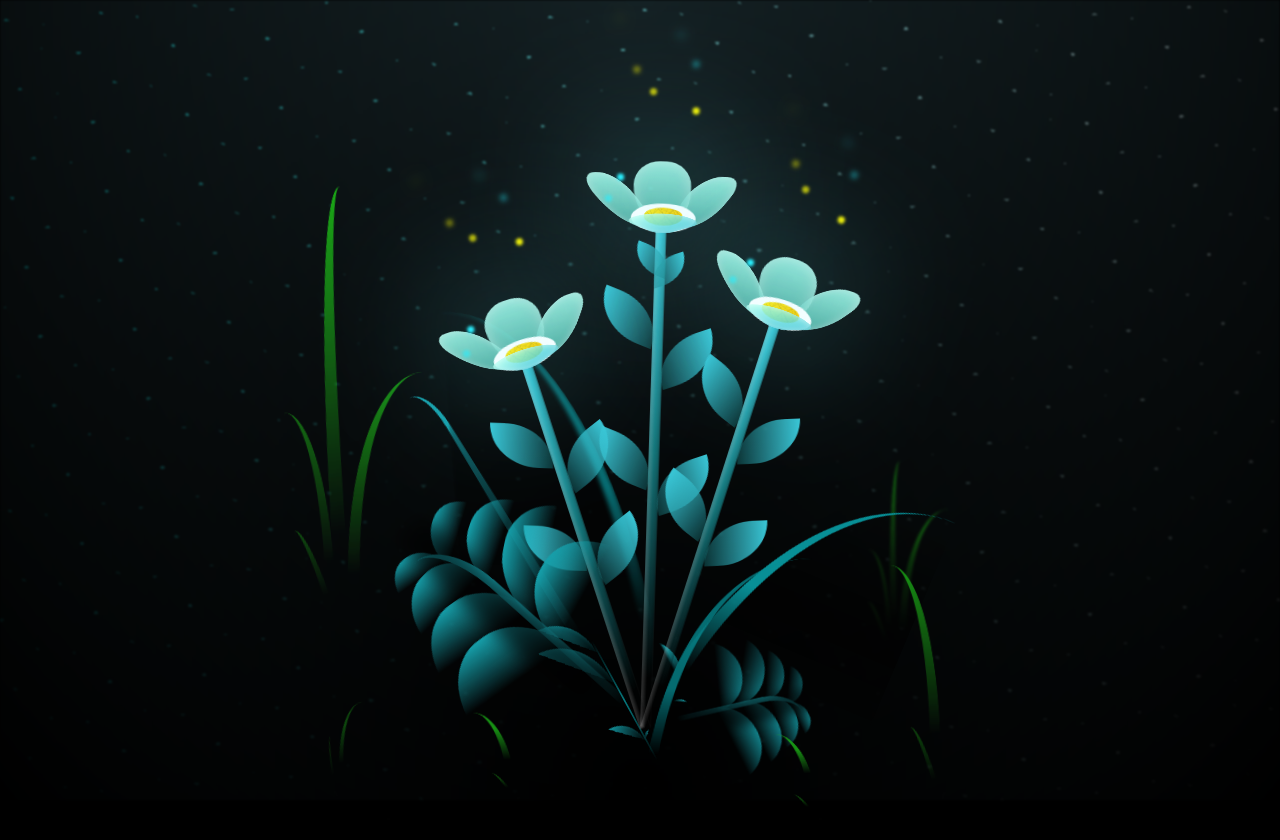
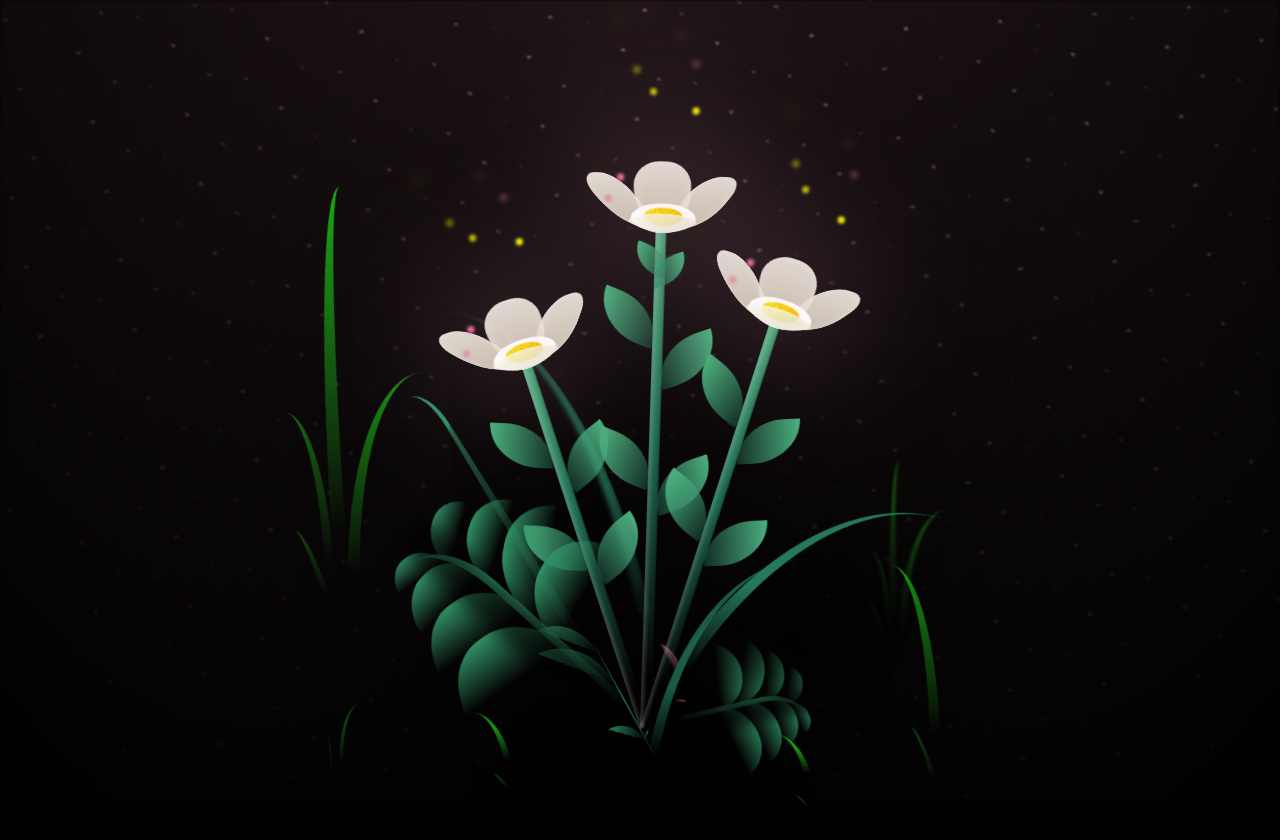
Before and after one commit to VenukIndrapala/ineedsleep, a plain HTML site: page index.html in a window 1280 px wide. Drawn offline with Linux system fonts and the light colour scheme.

Commit message:
Update background colors and gradients in style.css

```diff
--- a/style.css
+++ b/style.css
@@ -28,7 +28,7 @@ body {
   width: 100%;
   height: 100%;
   filter: blur(0.1vmin);
-  background-image: radial-gradient(ellipse at top, transparent 0%, var(--dark-color)), radial-gradient(ellipse at bottom, var(--dark-color), rgba(145, 233, 255, 0.2)), repeating-linear-gradient(220deg, rgb(0, 0, 0) 0px, rgb(0, 0, 0) 19px, transparent 19px, transparent 22px), repeating-linear-gradient(189deg, rgb(0, 0, 0) 0px, rgb(0, 0, 0) 19px, transparent 19px, transparent 22px), repeating-linear-gradient(148deg, rgb(0, 0, 0) 0px, rgb(0, 0, 0) 19px, transparent 19px, transparent 22px), linear-gradient(90deg, rgb(0, 255, 250), rgb(240, 240, 240));
+  background-image: radial-gradient(ellipse at top, transparent 0%, var(--dark-color)), radial-gradient(ellipse at bottom, var(--dark-color), rgba(232, 150, 170, 0.2)), repeating-linear-gradient(220deg, rgb(0, 0, 0) 0px, rgb(0, 0, 0) 19px, transparent 19px, transparent 22px), repeating-linear-gradient(189deg, rgb(0, 0, 0) 0px, rgb(0, 0, 0) 19px, transparent 19px, transparent 22px), repeating-linear-gradient(148deg, rgb(0, 0, 0) 0px, rgb(0, 0, 0) 19px, transparent 19px, transparent 22px), linear-gradient(90deg, rgb(232, 105, 143), rgb(240, 240, 240));
 }
 
 .flowers {
@@ -130,7 +130,7 @@ body {
   transform: translate(-50%, -100%);
   width: 8vmin;
   height: 8vmin;
-  background-color: #6bf0ff;
+  background-color: #f2a6c2;
   filter: blur(10vmin);
 }
 .flower__leaf {
@@ -140,8 +140,8 @@ body {
   width: 8vmin;
   height: 11vmin;
   border-radius: 51% 49% 47% 53%/44% 45% 55% 69%;
-  background-color: #a7ffee;
-  background-image: linear-gradient(to top, #54b8aa, #a7ffee);
+  background-color: #f7f4e9;
+  background-image: linear-gradient(to top, #d8d3bd, #f7f4e9);
   transform-origin: bottom center;
   opacity: 0.9;
   box-shadow: inset 0 0 2vmin rgba(255, 255, 255, 0.5);
@@ -161,7 +161,7 @@ body {
   transform-origin: bottom left;
   border-radius: 4vmin 10vmin 4vmin 4vmin;
   transform: translate(0%, 18%) rotateX(70deg) rotate(-43deg);
-  background-image: linear-gradient(to top, #39c6d6, #a7ffee);
+  background-image: linear-gradient(to top, #e3dfc9, #f7f4e9);
   z-index: 1;
   opacity: 0.8;
 }
@@ -188,7 +188,7 @@ body {
 .flower__line {
   height: 55vmin;
   width: 1.5vmin;
-  background-image: linear-gradient(to left, rgba(0, 0, 0, 0.2), transparent, rgba(255, 255, 255, 0.2)), linear-gradient(to top, transparent 10%, #14757a, #39c6d6);
+  background-image: linear-gradient(to left, rgba(0, 0, 0, 0.2), transparent, rgba(255, 255, 255, 0.2)), linear-gradient(to top, transparent 10%, #1f6b52, #4caf7d);
   box-shadow: inset 0 0 2px rgba(0, 0, 0, 0.5);
   animation: grow-flower-tree 4s backwards;
 }
@@ -202,7 +202,7 @@ body {
   height: var(--h);
   border-top-right-radius: var(--h);
   border-bottom-left-radius: var(--h);
-  background-image: linear-gradient(to top, rgba(20, 117, 122, 0.4), #39c6d6);
+  background-image: linear-gradient(to top, rgba(31, 107, 82, 0.4), #4caf7d);
 }
 .flower__line__leaf--1 {
   transform: rotate(70deg) rotateY(30deg);
@@ -245,7 +245,7 @@ body {
   animation: light-ans 4s linear infinite backwards;
 }
 .flower__light:nth-child(odd) {
-  background-color: #23f0ff;
+  background-color: #e8698f;
 }
 .flower__light--1 {
   left: -2vmin;
@@ -280,7 +280,7 @@ body {
   animation-delay: 3.5s;
 }
 .flower__grass {
-  --c: #159faa;
+  --c: #2f8f63;
   --line-w: 1.5vmin;
   position: absolute;
   bottom: 12vmin;
@@ -444,7 +444,7 @@ body {
 .flower__g-long {
   --w: 2vmin;
   --h: 6vmin;
-  --c: #159faa;
+  --c: #2f8f63;
   position: absolute;
   bottom: 10vmin;
   left: -3vmin;
@@ -490,9 +490,9 @@ body {
   width: 30vmin;
   height: 50vmin;
   border-top-left-radius: 100%;
-  border-left: 2vmin solid #079097;
+  border-left: 2vmin solid #237a5c;
   background-image: linear-gradient(to bottom, transparent, var(--dark-color) 60%);
-  -webkit-mask-image: linear-gradient(to top, transparent 30%, #079097 60%);
+  -webkit-mask-image: linear-gradient(to top, transparent 30%, #237a5c 60%);
 }
 .flower__g-right--1 {
   animation: flower-g-right-ans 2.5s linear infinite;
@@ -543,7 +543,7 @@ body {
 .flower__g-front__line {
   width: 0.3vmin;
   height: 20vmin;
-  background-image: linear-gradient(to top, transparent, #079097, transparent 100%);
+  background-image: linear-gradient(to top, transparent, #237a5c, transparent 100%);
   position: relative;
 }
 .flower__g-front__leaf-wrapper {
@@ -623,10 +623,10 @@ body {
   width: 10vmin;
   height: 10vmin;
   border-radius: 100% 0% 0% 100%/100% 100% 0% 0%;
-  box-shadow: inset 0 2px 1vmin hsla(184, 97%, 58%, 0.2);
-  background-image: linear-gradient(to bottom left, transparent, var(--dark-color)), linear-gradient(to bottom right, #159faa 50%, transparent 50%, transparent);
-  -webkit-mask-image: linear-gradient(to bottom right, #159faa 50%, transparent 50%, transparent);
-  mask-image: linear-gradient(to bottom right, #159faa 50%, transparent 50%, transparent);
+  box-shadow: inset 0 2px 1vmin hsla(155, 55%, 40%, 0.2);
+  background-image: linear-gradient(to bottom left, transparent, var(--dark-color)), linear-gradient(to bottom right, #2f8f63 50%, transparent 50%, transparent);
+  -webkit-mask-image: linear-gradient(to bottom right, #2f8f63 50%, transparent 50%, transparent);
+  mask-image: linear-gradient(to bottom right, #2f8f63 50%, transparent 50%, transparent);
 }
 .flower__g-fr {
   position: absolute;
@@ -648,8 +648,8 @@ body {
   width: 30vmin;
   height: 50vmin;
   border-top-left-radius: 100%;
-  border-left: 2vmin solid #079097;
-  -webkit-mask-image: linear-gradient(to top, transparent 25%, #079097 50%);
+  border-left: 2vmin solid #237a5c;
+  -webkit-mask-image: linear-gradient(to top, transparent 25%, #237a5c 50%);
   position: relative;
   z-index: 1;
 }
@@ -660,9 +660,9 @@ body {
   width: 10vmin;
   height: 10vmin;
   border-radius: 100% 0% 0% 100%/100% 100% 0% 0%;
-  box-shadow: inset 0 2px 1vmin hsla(184, 97%, 58%, 0.2);
-  background-image: linear-gradient(to bottom left, transparent, var(--dark-color) 98%), linear-gradient(to bottom right, #23f0ff 45%, transparent 50%, transparent);
-  -webkit-mask-image: linear-gradient(135deg, #159faa 40%, transparent 50%, transparent);
+  box-shadow: inset 0 2px 1vmin hsla(155, 55%, 40%, 0.2);
+  background-image: linear-gradient(to bottom left, transparent, var(--dark-color) 98%), linear-gradient(to bottom right, #e8698f 45%, transparent 50%, transparent);
+  -webkit-mask-image: linear-gradient(135deg, #2f8f63 40%, transparent 50%, transparent);
 }
 .flower__g-fr__leaf--1 {
   left: 20vmin;
@@ -753,7 +753,7 @@ body {
   transform: scale(0.8) rotate(-5deg);
 }
 .long-g--1 .leaf {
-  -webkit-mask-image: linear-gradient(to top, transparent 40%, #079097 80%) !important;
+  -webkit-mask-image: linear-gradient(to top, transparent 40%, #237a5c 80%) !important;
 }
 .long-g--1 .leaf--1 {
   --w: 5vmin;
@@ -768,7 +768,7 @@ body {
   transform: scale(0.6) rotateX(60deg);
 }
 .long-g--2 .leaf, .long-g--3 .leaf {
-  -webkit-mask-image: linear-gradient(to top, transparent 50%, #079097 80%) !important;
+  -webkit-mask-image: linear-gradient(to top, transparent 50%, #237a5c 80%) !important;
 }
 .long-g--2 .leaf--1, .long-g--3 .leaf--1 {
   left: -1vmin;
@@ -779,7 +779,7 @@ body {
   bottom: 0vmin;
 }
 .long-g--3 .leaf {
-  -webkit-mask-image: linear-gradient(to top, transparent 40%, #079097 80%) !important;
+  -webkit-mask-image: linear-gradient(to top, transparent 40%, #237a5c 80%) !important;
 }
 .long-g--4 {
   left: 25vmin;
@@ -788,7 +788,7 @@ body {
   transform: scale(0.6) rotateX(60deg);
 }
 .long-g--4 .leaf {
-  -webkit-mask-image: linear-gradient(to top, transparent 50%, #079097 80%) !important;
+  -webkit-mask-image: linear-gradient(to top, transparent 50%, #237a5c 80%) !important;
 }
 .long-g--5 {
   left: 42vmin;
```
